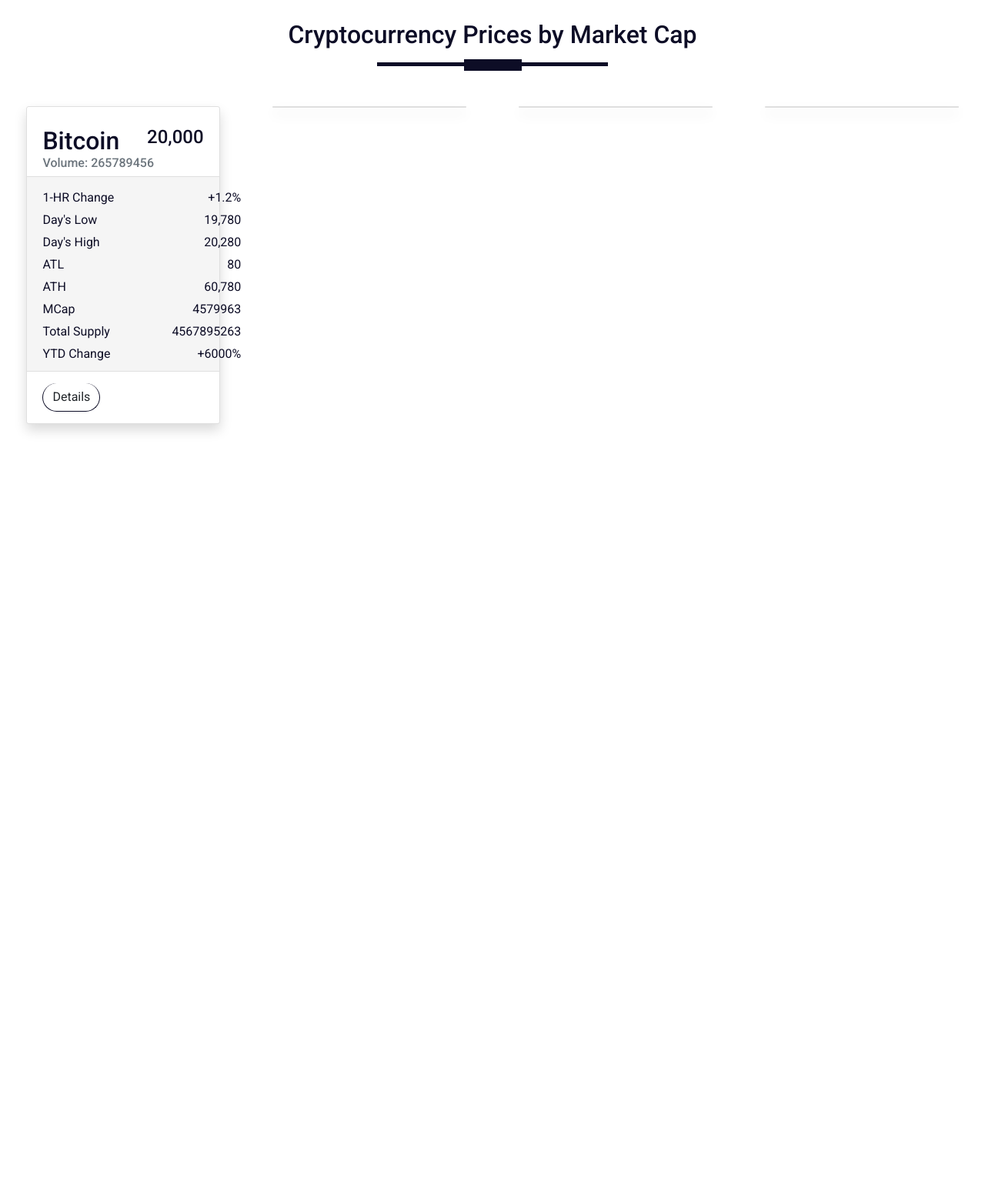
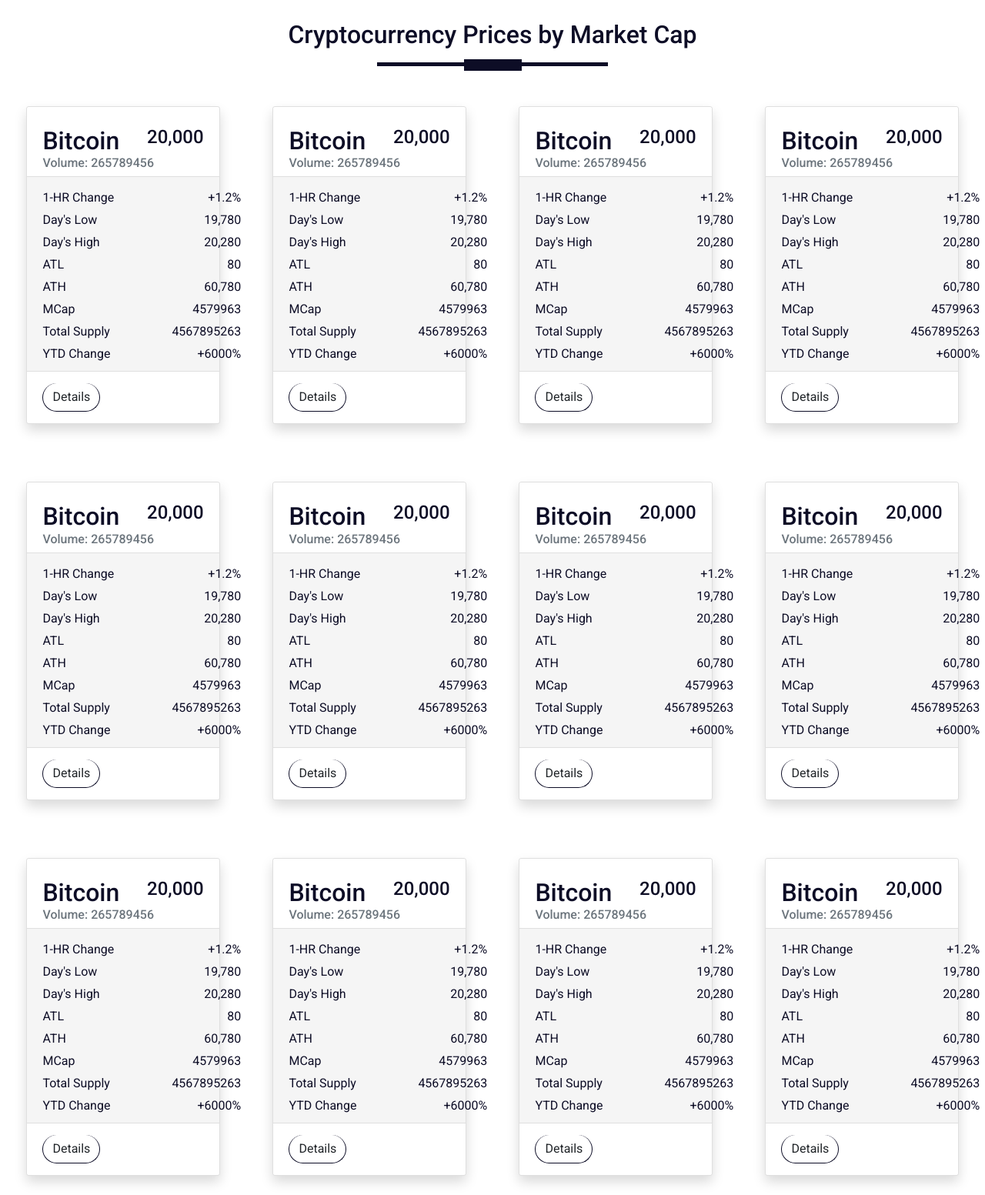
Before and after one commit to Ayush-Patel15/CryptoCoins, a Flask app: page /cryptocurrency-list in a window 1280 px wide. Shown: the part 543-2096 px from the top of the page at 77% size. Before the commit the page ends 1105 px from the top, so only its background shows below. Run offline with Flask 2, Linux system fonts and the light colour scheme; some libraries are stand-ins or nearby versions.

Commit message:
12 Similar cards created with for_loop via flask

```diff
--- a/static/styles.css
+++ b/static/styles.css
@@ -107,7 +107,10 @@
 
 /* Crypto-cards-stylings */
 .card-content{
-    margin: 50px auto;
+    margin-top: 50px;
+    margin-bottom: 25px;
+    margin-left: auto;
+    margin-right: auto;
     width: 21.5%;
 }
 
--- a/templates/home.html
+++ b/templates/home.html
@@ -52,6 +52,7 @@
             <div class="container-fluid">
                 <div class="row">
                     <h2 class="title">Cryptocurrency Prices by Market Cap</h2>
+                    {% for i in range(12): %}
                     <div class="col-lg-3 card-content">
                         <div class="card shadow rounded">
                             <div class="card-header bg-white">
@@ -102,14 +103,7 @@
                             </div>
                         </div>
                     </div>
-                    <div class="col-lg-3 card-content">
-                        <div class="card shadow rounded"></div>
-                    </div>
-                    <div class="col-lg-3 card-content">
-                        <div class="card shadow rounded"></div>
-                    </div>
-                    <div class="col-lg-3 card-content">
-                        <div class="card shadow rounded"></div>
+                    {% endfor %}
                     </div>
                 </div>
             </div>
```
